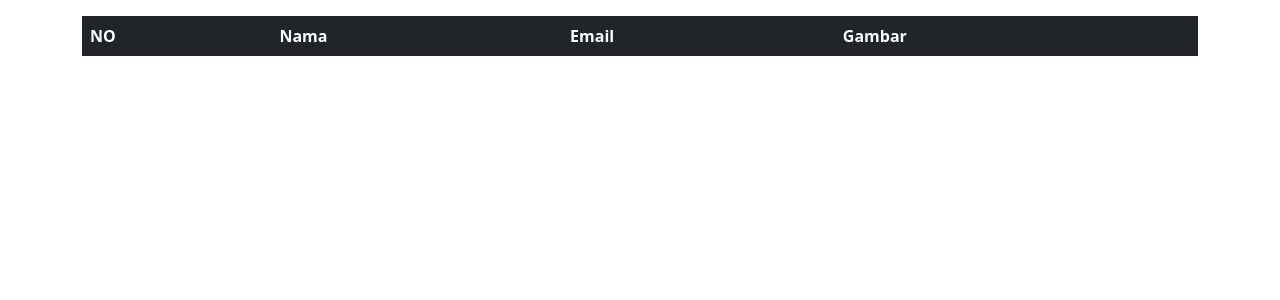
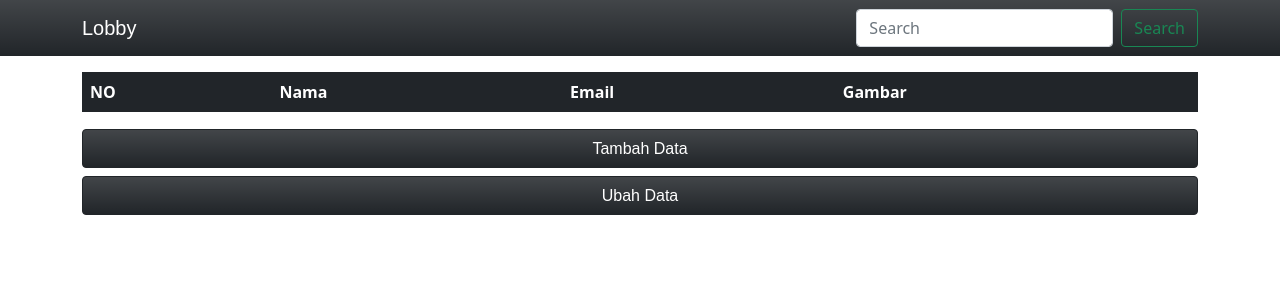
Before and after one commit to dfsdanimaulana/phpdasar, a PHP site: page / in a window 1280 px wide. Shown: the top 300 px of the page. Run offline with PHP 8.4, Linux system fonts and the light colour scheme; data that the repository does not hold is empty.

Commit message:
membuat fungsi tambah data

```diff
--- a/index.php
+++ b/index.php
@@ -12,13 +12,31 @@ require 'tools/connection.php';
 
   <!-- Bootstrap CSS -->
   <link href="https://cdn.jsdelivr.net/npm/bootstrap@5.0.0-beta3/dist/css/bootstrap.min.css" rel="stylesheet" integrity="sha384-eOJMYsd53ii+scO/bJGFsiCZc+5NDVN2yr8+0RDqr0Ql0h+rP48ckxlpbzKgwra6" crossorigin="anonymous">
-
+  <style>
+    a {
+      outline: none;
+      text-decoration: none;
+      font-family: sans-serif;
+      color: white;
+    }
+  </style>
   <title>Hello, world!</title>
 </head>
 <body>
+  <!--Navbar-->
+  <nav class="navbar navbar-dark bg-dark bg-gradient">
+    <div class="container d-flex">
+      <a class="navbar-brand" href="#">Lobby</a>
+      <form class="d-flex">
+        <input id="search" name="search" class="form-control me-2" type="search" placeholder="Search" aria-label="Search">
+        <button class="btn btn-outline-success" type="submit">Search</button>
+      </form>
+    </div>
+  </nav>
+  <!--End Navbar-->
   <!-- tables -->
   <div class="container">
-    <table class="table table-striped table-dark mt-3">
+    <table class="table table-striped table-dark mt-3 container">
       <thead>
         <tr>
           <th scope="col">NO</th>
@@ -39,6 +57,10 @@ require 'tools/connection.php';
       </tbody>
     </table>
   </div>
+  <div class="d-grid gap-2 container">
+    <button class="btn btn-dark bg-gradient" type="button"><a href="tools/add.php">Tambah Data</a></button>
+    <button class="btn btn-dark bg-gradient" type="button"><a href="tools/update.php">Ubah Data</a></button>
+  </div>
   <!-- end tables -->
   <!-- Option 1: Bootstrap Bundle with Popper -->
   <script src="https://cdn.jsdelivr.net/npm/bootstrap@5.0.0-beta3/dist/js/bootstrap.bundle.min.js" integrity="sha384-JEW9xMcG8R+pH31jmWH6WWP0WintQrMb4s7ZOdauHnUtxwoG2vI5DkLtS3qm9Ekf" crossorigin="anonymous"></script>
```
Also changed, not shown: tools/add.php (+52 -0 lines), tools/function.php (+12 -0 lines).
